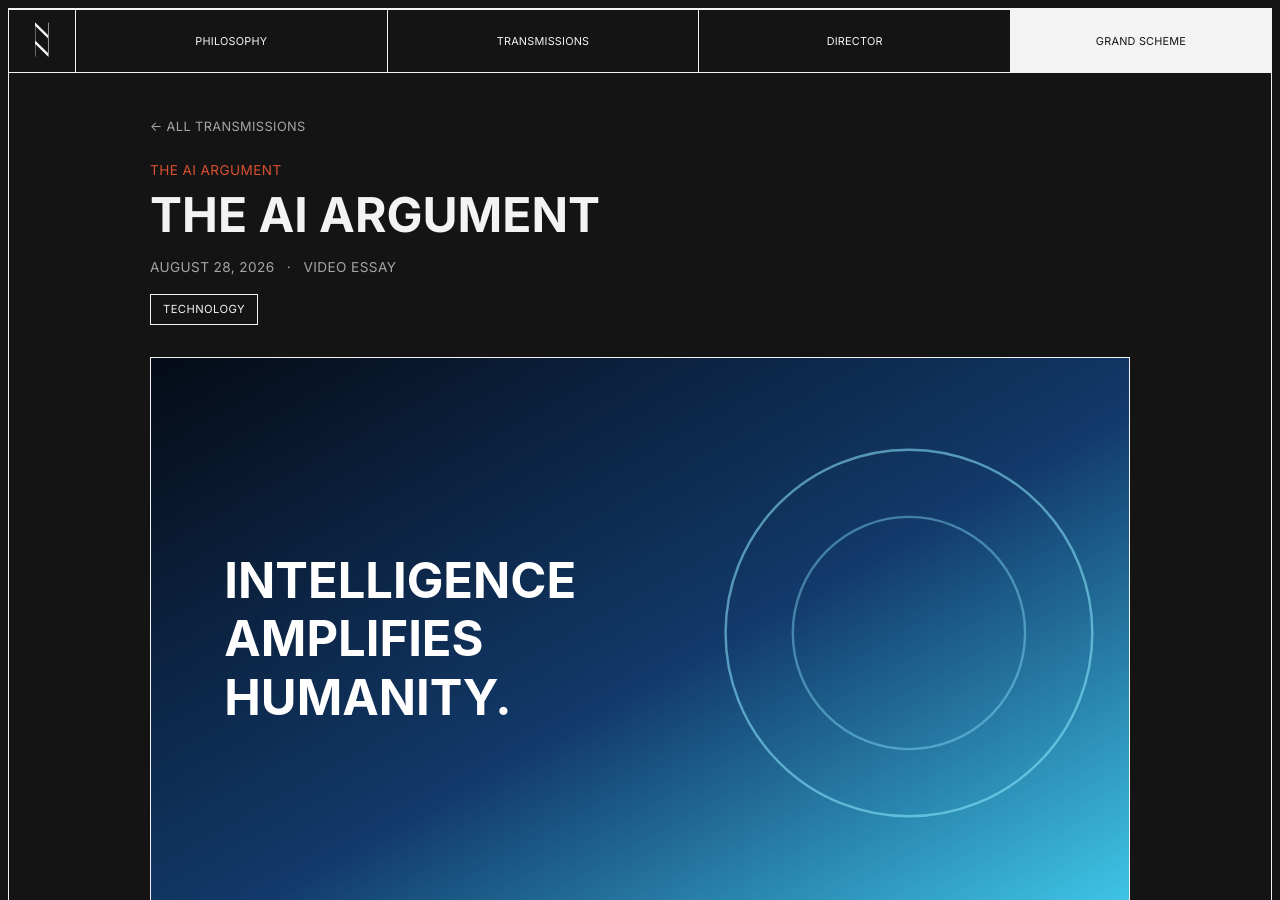
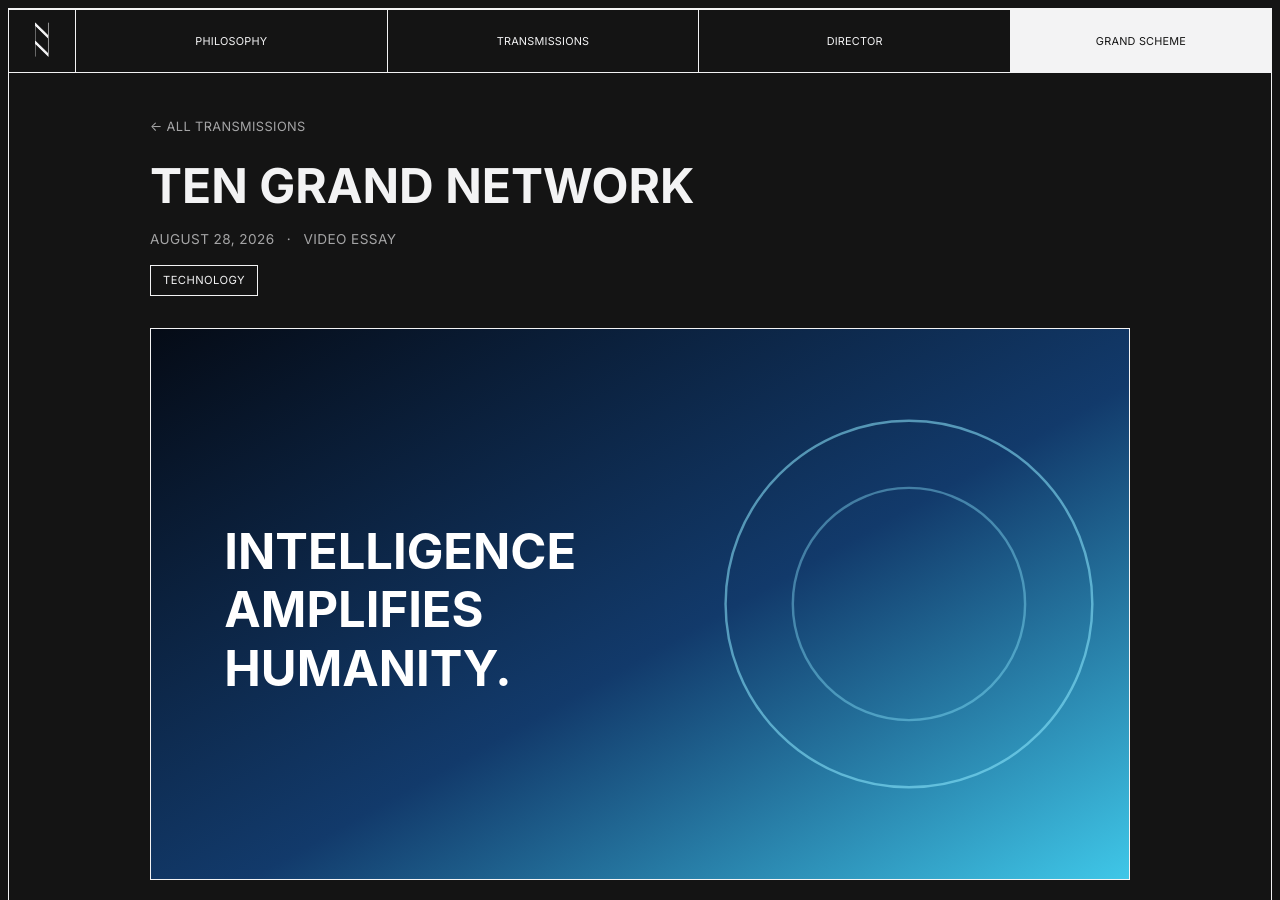
Before and after one commit to laindoe/ten-grand, a Jekyll site: the page built from _posts/2026-08-28-the-ai-argument.md, in a window 1280 px wide and 900 px high. Built offline with Jekyll 4.4.1, drawn with Linux system fonts in a browser that asks for light colours.

Commit message:
Update _posts/2026-08-28-the-ai-argument.md (via Pages CMS)

```diff
--- a/_posts/2026-08-28-the-ai-argument.md
+++ b/_posts/2026-08-28-the-ai-argument.md
@@ -1,17 +1,17 @@
 ---
 layout: transmission
-title: "The AI Argument"
+title: Ten Grand Network
 date: 2026-08-28
-series: "The AI Argument"
-format: "Video Essay"
+format: Video Essay
 pillars:
   - Technology
-featured_image: "/assets/images/samples/the-ai-argument.svg"
-excerpt: "A clear-eyed look at what AI changes, what it doesn't, and what still depends on us."
+featured_image: /assets/images/samples/the-ai-argument.svg
+excerpt: A clear-eyed look at what AI changes, what it doesn't, and what still
+  depends on us.
 featured: false
+sample: false
 ---
 
-<!-- SAMPLE TRANSMISSION — replace this post with real editorial content before launch. -->
 
 Every wave of automation comes with the same two overreactions: it changes nothing, or it changes everything. The truth, as usual, sits in between.
 
```
